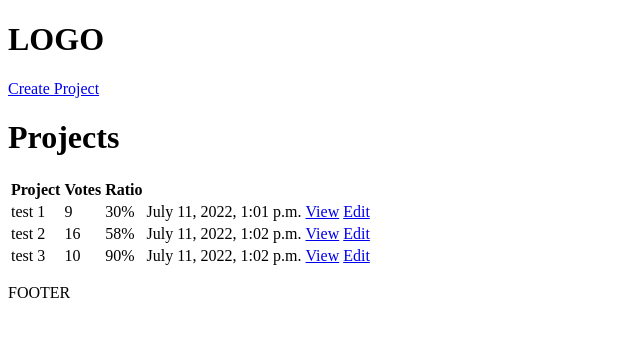
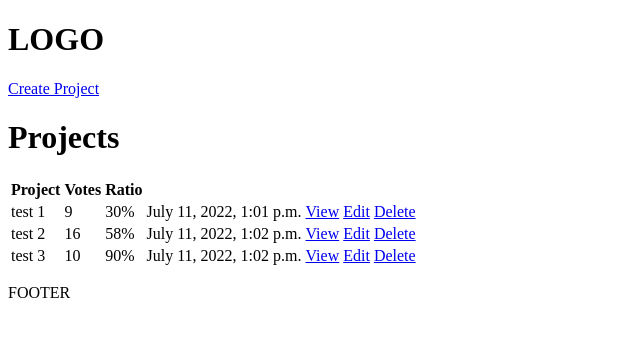
Before and after one commit to co01l3r/social_network_dj, a Django app: page / in a window 1280 px wide. Shown: the top 337 px of the page, without its empty margins (0-640 px from the left). Run offline with Django 4.2, Linux system fonts and the light colour scheme; data comes from the database, SQL or seed files in the repository; both versions use the stored data as it was after the commit.

Commit message:
finish up D-elete functionality

```diff
--- a/projects/templates/projects/projects.html
+++ b/projects/templates/projects/projects.html
@@ -26,6 +26,7 @@
         <td>{{project.created}}</td>
         <td><a href="{% url 'project' project.id %}">View</a></td>
         <td><a href="{% url 'update_project' project.id %}">Edit</a></td>
+        <td><a href="{% url 'delete_project' project.id %}">Delete</a></td>
     </tr>
     {% endfor %}
 
--- a/projects/urls.py
+++ b/projects/urls.py
@@ -5,5 +5,6 @@ urlpatterns = [
     path('', views.projects, name="projects"),
     path('project/<str:pk>/', views.project, name="project"),
     path('create-project/', views.create_project, name='create_project'),
-    path('update-project/<str:pk>/', views.update_project, name="update_project")
+    path('update-project/<str:pk>/', views.update_project, name="update_project"),
+    path('delete-project/<str:pk>/', views.delete_project, name="delete_project"),
 ]
--- a/projects/views.py
+++ b/projects/views.py
@@ -34,9 +34,9 @@ def create_project(request):
 
 def update_project(request, pk):
     """
-    take the project model which has to match with model form and prefil all fields with project
+    take the project model which has to match with model form and prefill all fields with project
     data by pk, check if new data are valid and continue to save them into db under the same pk,
-    using the same template as create project
+    using the same template as create_project and redirect the user back to main view
     """
     project = Project.objects.get(id=pk)
     form = ProjectForm(instance=project)
@@ -49,3 +49,18 @@ def update_project(request, pk):
 
     context = {'form': form}
     return render(request, "projects/project_form.html", context)
+
+
+def delete_project(request, pk):
+    """
+    take the project model which has to match with model form and proceed to render delete
+    template from db and redirect user back to main view
+    """
+    project = Project.objects.get(id=pk)
+    context = {'object': project}
+
+    if request.method == 'POST':
+        project.delete()
+        return redirect('projects')
+
+    return render(request, 'projects/delete_template.html', context)
```
Also changed, not shown: projects/templates/projects/delete_template.html (added, +17 -0 lines), db.sqlite3.
